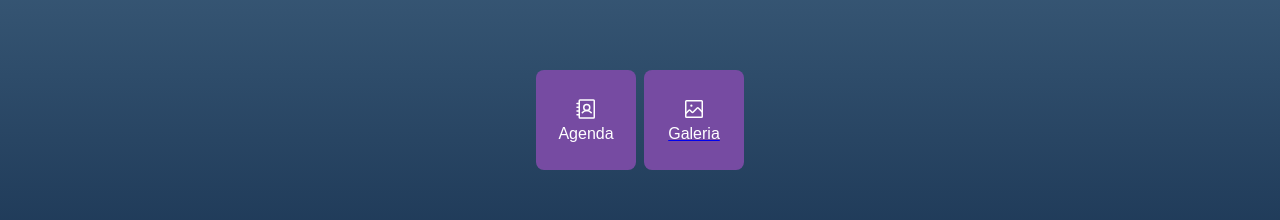
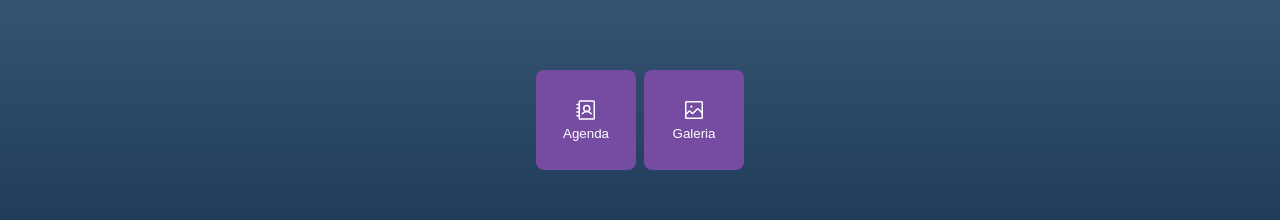
Before and after one commit to oFerrari/app-example-react, a React (Vite) app: page / in a window 1280 px wide. Shown: the part 324-544 px from the top of the page. Built offline with nearby package versions, Linux system fonts and the light colour scheme.

Commit message:
🚧 Atualizando css

```diff
--- a/src/components/Menu/style.css
+++ b/src/components/Menu/style.css
@@ -5,3 +5,6 @@
     gap: 8px;
     padding: 8px;
 }
+.menu a:link,.menu a:visited{
+    text-decoration: none;
+}
--- a/src/components/MenuItem/index.tsx
+++ b/src/components/MenuItem/index.tsx
@@ -8,9 +8,9 @@ type MenuItemProps = {
 export function MenuItem({icon,text}:MenuItemProps){
     return (
         <>
-            <a href="#" className="menuItem">
+            <button className="menuItem">
                 {icon}{text}
-            </a>
+            </button>
         </>
     )
 }
--- a/src/components/MenuItem/style.css
+++ b/src/components/MenuItem/style.css
@@ -2,17 +2,13 @@
     width: 100px;
     height: 100px;
     border-radius: 8px;
-    background-color: #764ba2;
+    border: 0;
+    background-color:#764ba2;
     color: white;
     display: flex;
+    flex-direction: column;
+    gap: 4px;
     align-items: center;
     justify-content: center;
-    flex-direction: column;
-    gap: 4px;
     text-decoration: none;
 }
-
-.menuItem:visited{
-    text-decoration: none;
-    color: white;
-}
```
